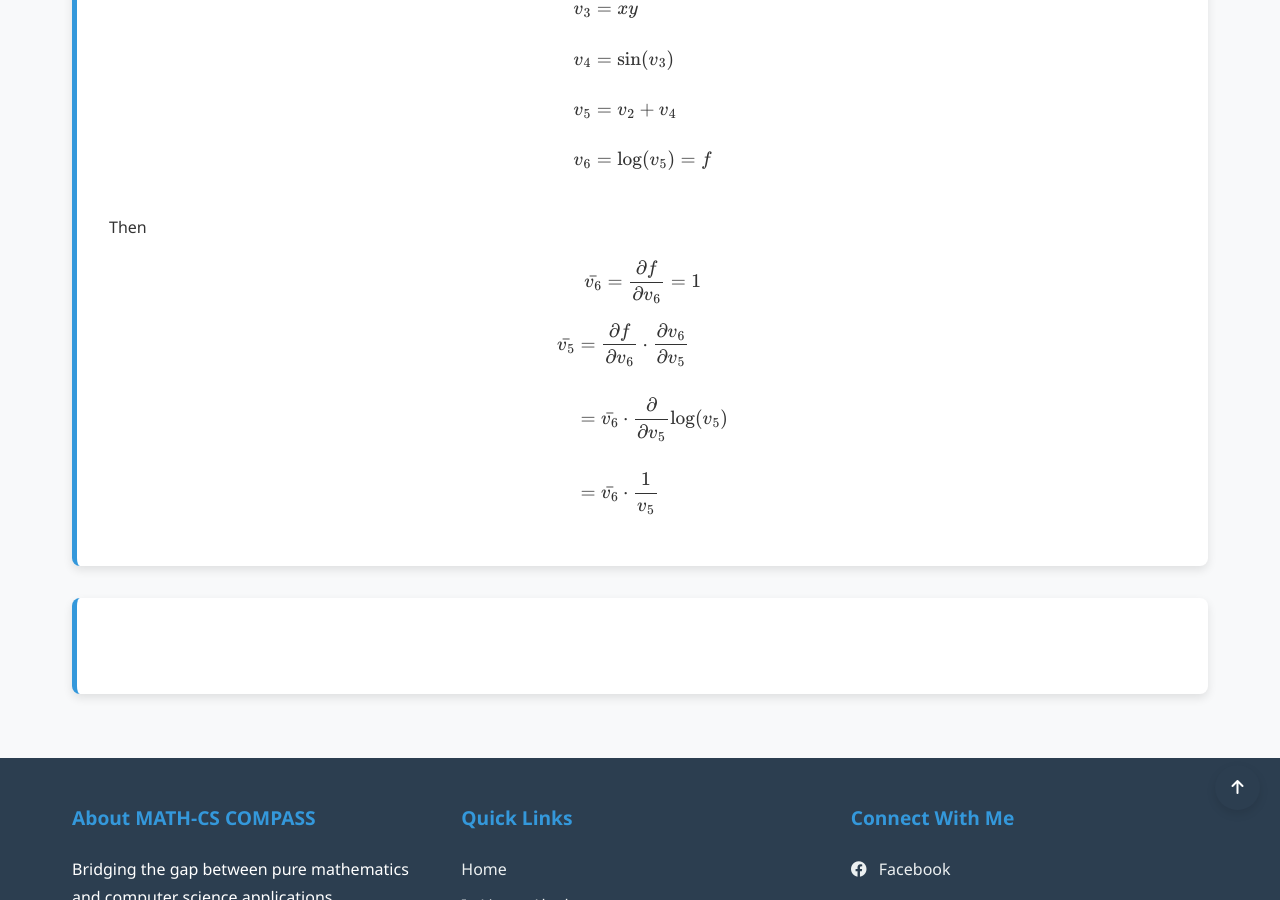
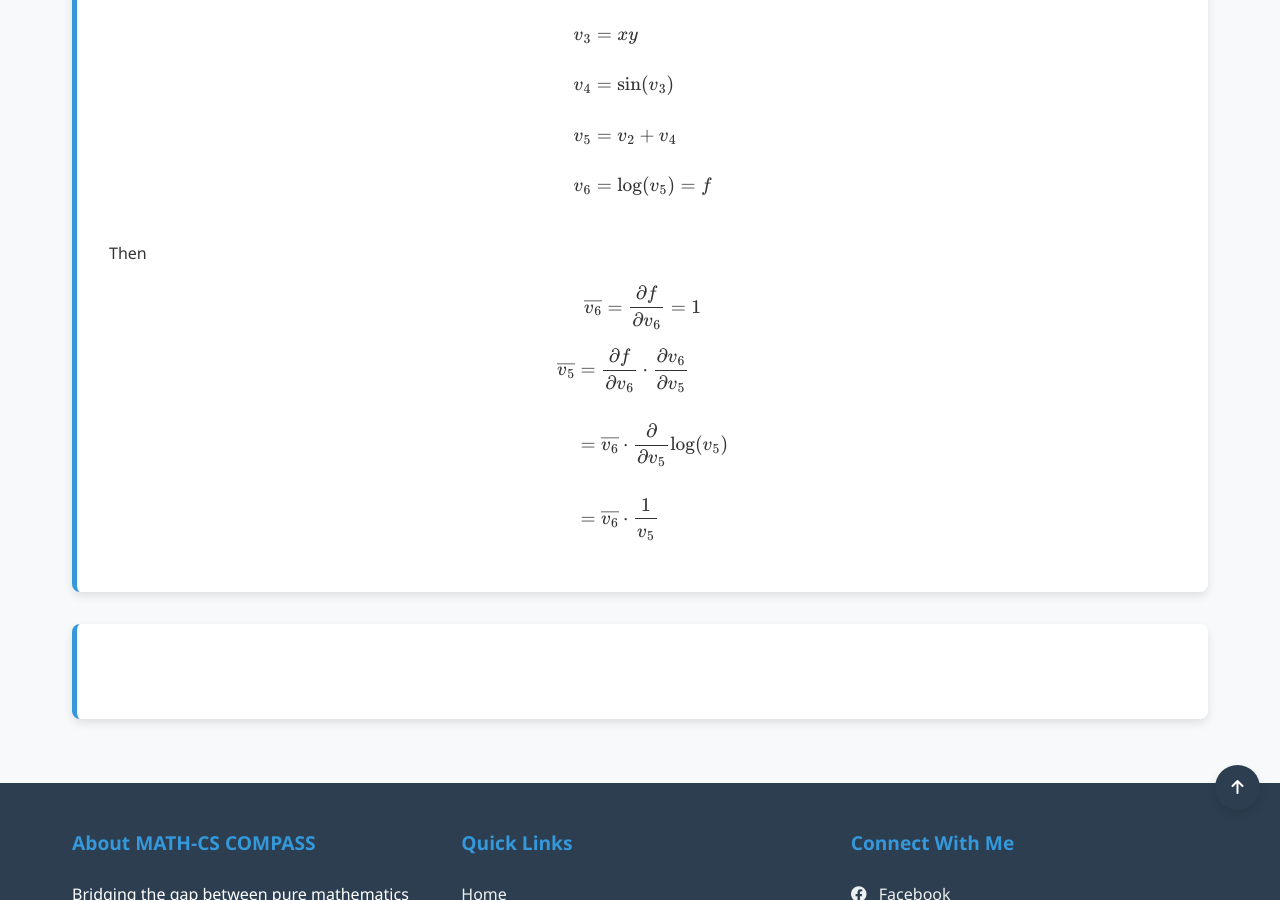
Before and after one commit to Yusukey01/yusukey01.github.io, a Jekyll site: the page built from Mathematics/Machine_learning/autodiff.html, in a window 1280 px wide and 900 px high, scrolled down 1209 px. Built offline with Jekyll 4.4.1, drawn with Linux system fonts in a browser that asks for light colours.

Commit message:
made V-5 autodiff

```diff
--- a/Mathematics/Machine_learning/autodiff.html
+++ b/Mathematics/Machine_learning/autodiff.html
@@ -33,6 +33,7 @@ uses_python: false
 
             <section id="eg" class="section-content">
                 <h2>Example</h2>
+                <p>
                     Consider a function
                     \[
                     f(x, y) = \log \left((x + y)^2 + \sin(xy) \right).
@@ -50,16 +51,17 @@ uses_python: false
                     \]
                     Then
                     \[
-                \bar{v_6} = \frac{\partial f}{\partial v_6} = 1
+                    \overline{v_6} = \frac{\partial f}{\partial v_6} = 1
                     \]
 
                     \[
                     \begin{align*}
-                 \bar{v_5} &= \frac{\partial f}{\partial v_6} \cdot \frac{\partial v_6}{\partial v_5} \\\\
-                           &= \bar{v_6} \cdot \frac{\partial}{\partial v_5}\log (v_5) \\\\
-                           &= \bar{v_6} \cdot \frac{1}{v_5}
+                    \overline{v_5} &= \frac{\partial f}{\partial v_6} \cdot \frac{\partial v_6}{\partial v_5} \\\\
+                            &= \overline{v_6} \cdot \frac{\partial}{\partial v_5}\log (v_5) \\\\
+                            &= \overline{v_6} \cdot \frac{1}{v_5}
                     \end{align*}
                     \]
+                </p>
 
 
 
```
Lines whose indentation alone changed are shown as unchanged.
